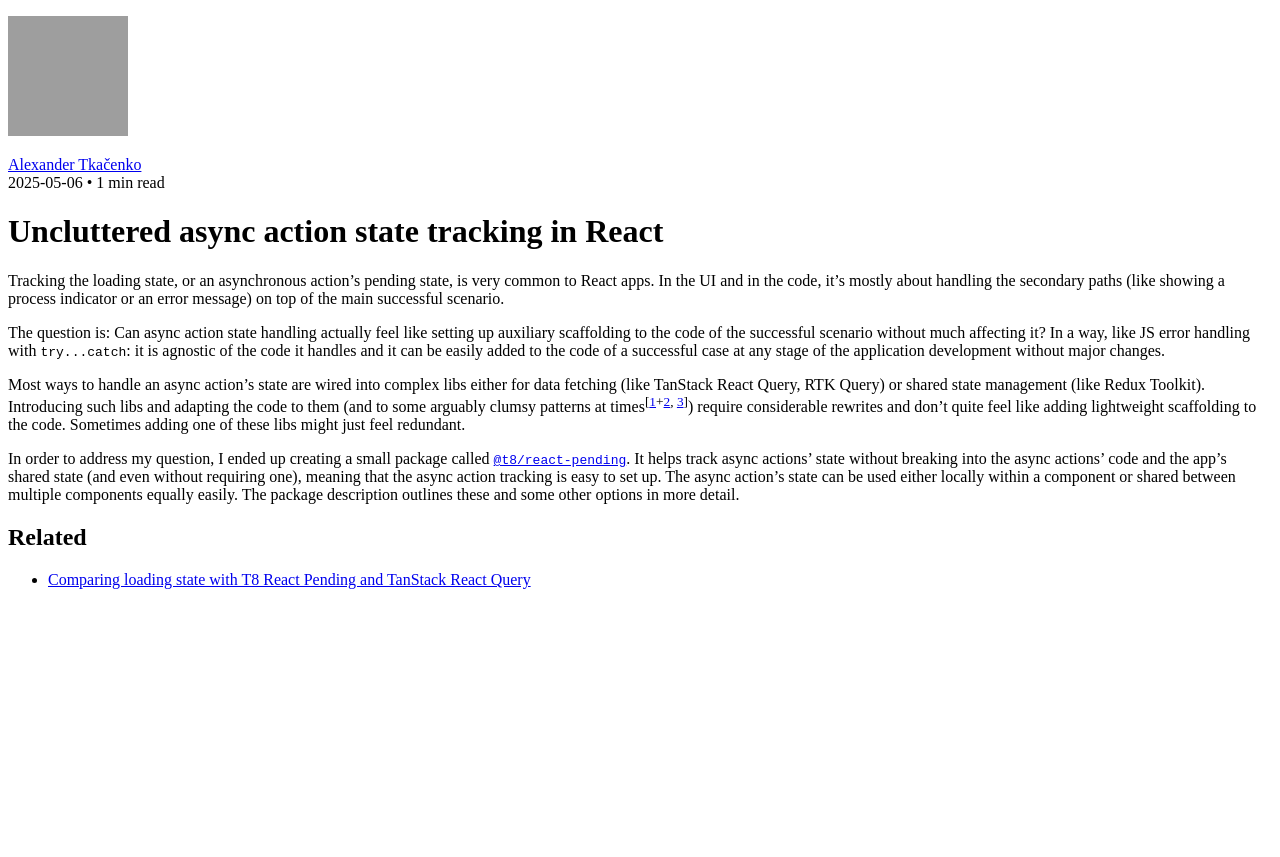
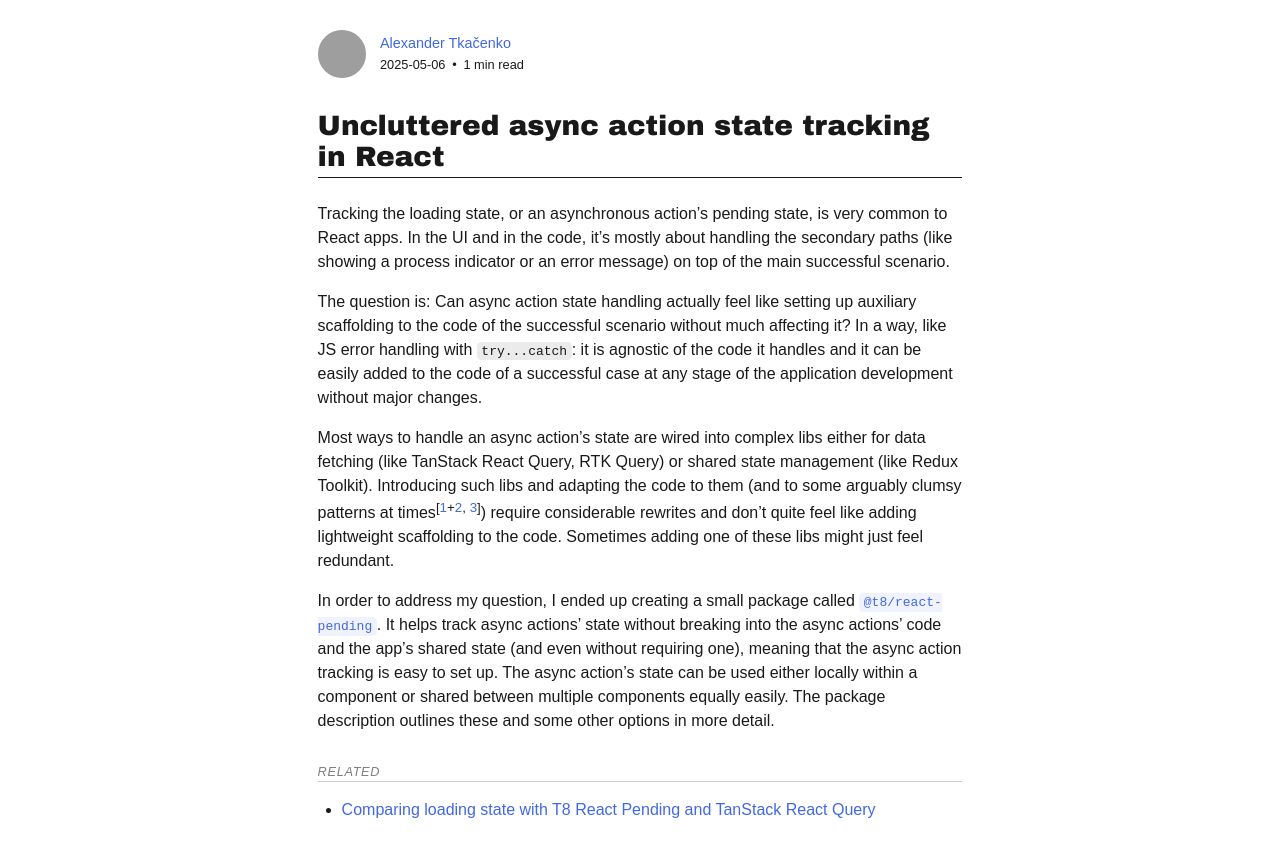
Before and after one commit to axtk/axtk.github.io, a Jekyll site: the page built from x/0/t8_react_pending.md, in a window 1280 px wide. Shown: the top 857 px of the page. Built offline with Jekyll 4.4.1, drawn with Linux system fonts in a browser that asks for light colours; our own code applies the rules of GitHub Pages for plain Markdown files; grey boxes are pictures that could not be loaded.

Commit message:
update layout

```diff
--- a/_layouts/default.html
+++ b/_layouts/default.html
@@ -4,8 +4,8 @@
     <meta charset="utf-8">
     <meta name="viewport" content="width=device-width">
     <title>{{page.title | strip_html}}</title>
-    <link rel="stylesheet" href="assets/plain.css">{% if content contains "<pre" %}
-    <link rel="stylesheet" href="assets/code.lightbulb.css">{% endif %}
+    <link rel="stylesheet" href="/x/assets/plain.css">{% if content contains "<pre" %}
+    <link rel="stylesheet" href="/x/assets/code.lightbulb.css">{% endif %}
     <link rel="icon" type="image/svg+xml" href="/favicon.svg">
 </head>
 <body>
@@ -58,6 +58,6 @@
 {{content | replace: '<a href="http', '<a target="_blank" href="http' | replace: '<p>~</p>', '<p class="sep">~</p>'}}
 </main>
 
-<script src="assets/stats.js"></script>
+<script src="/x/assets/stats.js"></script>
 </body>
 </html>
```
